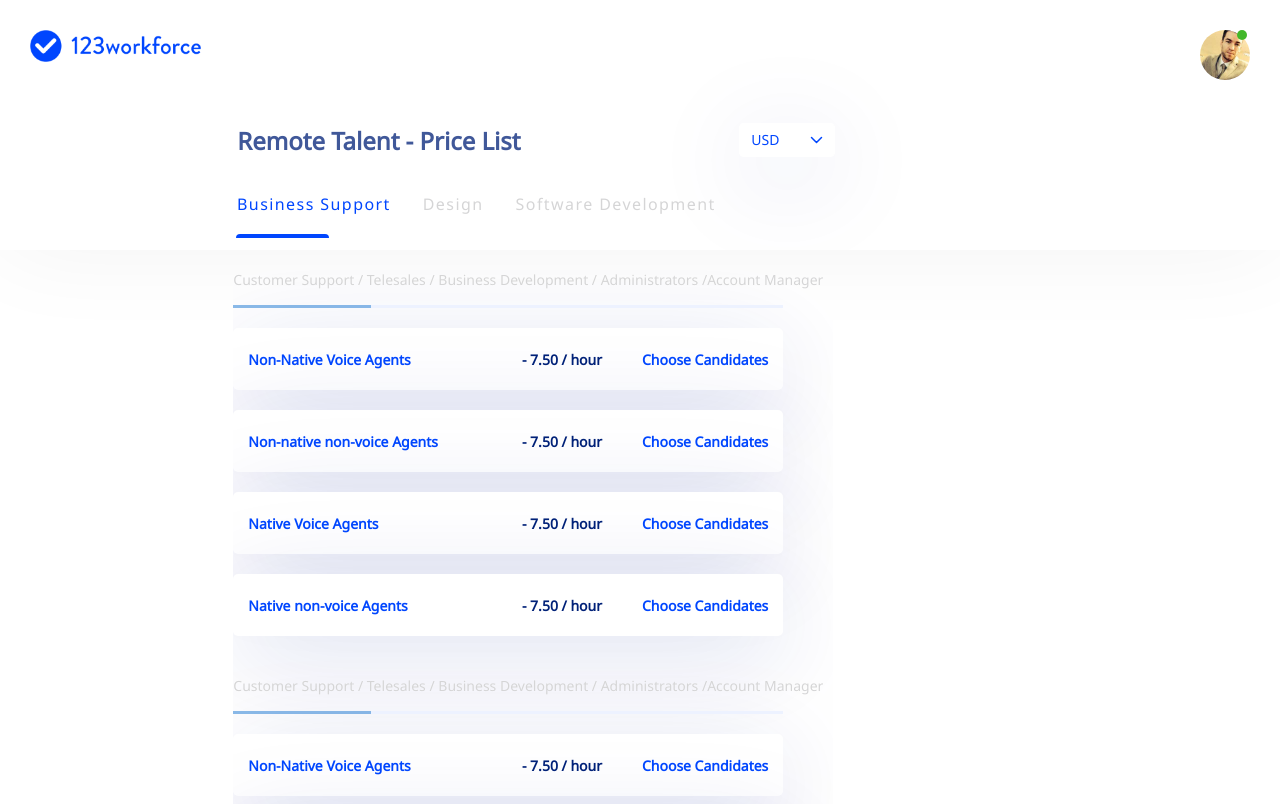
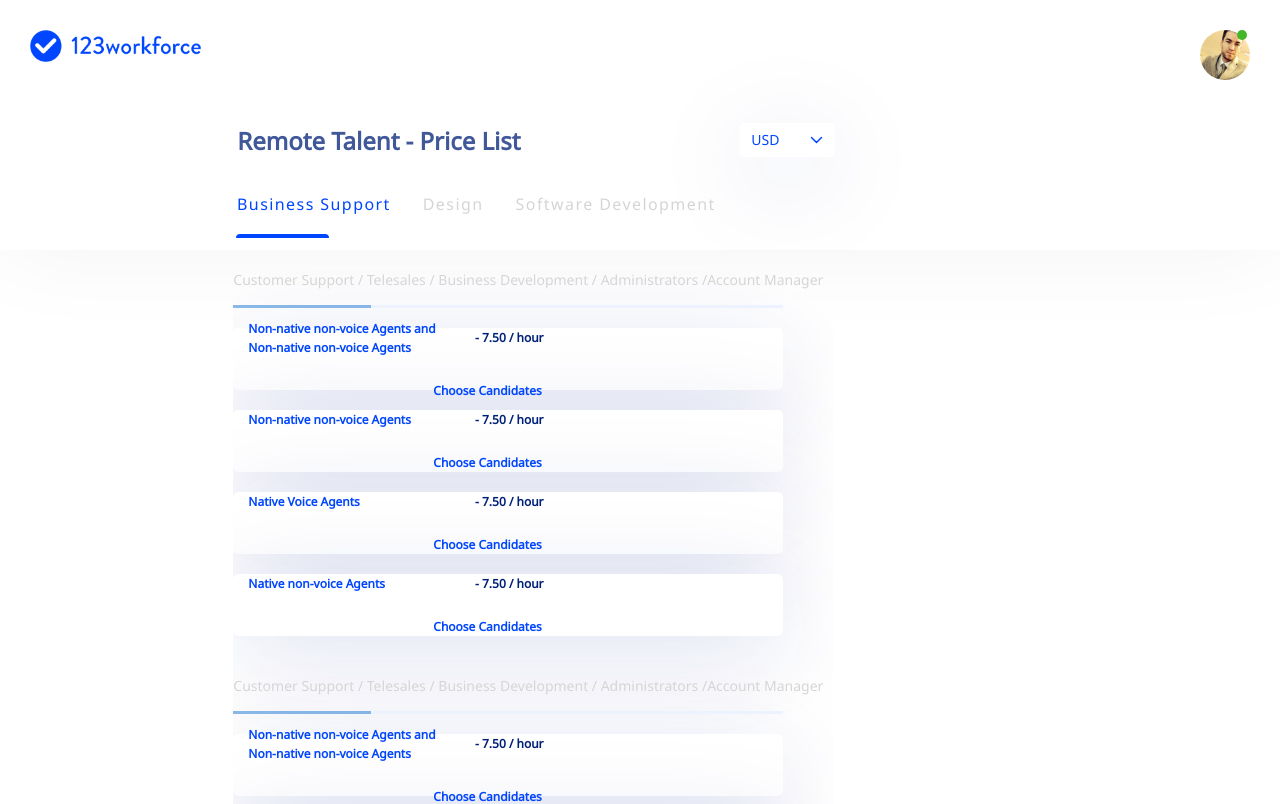
Before and after one commit to nishad-bdg/pricing-new, a Vue app: page / in a window 1280 px wide. Shown: the top 804 px of the page. Built offline with nearby package versions, Linux system fonts and the light colour scheme.

Commit message:
body card grid system updated

```diff
--- a/src/App.vue
+++ b/src/App.vue
@@ -1,8 +1,16 @@
 <template>
-  <v-app style="width:100%;">
-    <AppNavbar :tabs.sync="tabs" :currentTab.sync= "currentTab" :currency.sync = "currency" />
+  <v-app style="width: 100%">
+    <AppNavbar
+      :tabs.sync="tabs"
+      :currentTab.sync="currentTab"
+      :currency.sync="currency"
+    />
     <v-main>
-      <AppBody :tabs="tabs" :currentTab="currentTab" :currency.sync = "currency" />
+      <AppBody
+        :tabs="tabs"
+        :currentTab="currentTab"
+        :currency.sync="currency"
+      />
     </v-main>
   </v-app>
 </template>
@@ -29,27 +37,27 @@ export default {
       description: [
         {
           id: 1,
-          title: "Non-Native Voice Agents",
+          title: "Non-native non-voice Agents and Non-native non-voice Agents",
           rate: 7.5,
-          frequency: "/ hour"
+          frequency: "/ hour",
         },
         {
           id: 2,
           title: "Non-native non-voice Agents",
           rate: 7.5,
-          frequency: "/ hour"
+          frequency: "/ hour",
         },
         {
           id: 3,
           title: "Native Voice Agents",
           rate: 7.5,
-          frequency: "/ hour"
+          frequency: "/ hour",
         },
         {
           id: 4,
           title: "Native non-voice Agents",
           rate: 7.5,
-          frequency: "/ hour"
+          frequency: "/ hour",
         },
       ],
     },
@@ -63,27 +71,28 @@ export default {
         description: [
           {
             id: 1,
-            title: "Non-native non-voice Agents",
+            title:
+              "Non-native non-voice Agents and Non-native non-voice Agents",
             rate: 7.5,
-            frequency: "/ hour"
+            frequency: "/ hour",
           },
           {
             id: 2,
             title: "Non-native non-voice Agents",
             rate: 7.5,
-            frequency: "/ hour"
+            frequency: "/ hour",
           },
           {
             id: 3,
-            title: "Non-native non-voice Agents",
+            title: "Native Voice Agents",
             rate: 7.5,
-            frequency: "/ hour"
+            frequency: "/ hour",
           },
           {
             id: 4,
-            title: "Non-native non-voice Agents",
+            title: "Native non-voice Agents",
             rate: 7.5,
-            frequency: "/ hour"
+            frequency: "/ hour",
           },
         ],
       },
@@ -97,25 +106,25 @@ export default {
             id: 5,
             title: "Graphic Design",
             rate: 15,
-            frequency: "/ hour"
+            frequency: "/ hour",
           },
           {
             id: 6,
             title: "Illustration",
             rate: 20,
-            frequency: "/ hour"
+            frequency: "/ hour",
           },
           {
             id: 7,
             title: "UI/UX Design",
             rate: 25,
-            frequency:"/ hour"
+            frequency: "/ hour",
           },
           {
             id: 8,
             title: "Motion/ interaction ",
             rate: 25,
-            frequency:"/ hour"
+            frequency: "/ hour",
           },
         ],
       },
@@ -129,15 +138,14 @@ export default {
             id: 9,
             title: "Frontend Developer",
             rate: 35,
-            frequency: "/ hour"
+            frequency: "/ hour",
           },
           {
             id: 10,
             title: "Backend Developer",
             rate: 45,
-            frequency: "/ hour"
+            frequency: "/ hour",
           },
-
         ],
       },
     ],
--- a/src/components/AppBody.vue
+++ b/src/components/AppBody.vue
@@ -28,43 +28,48 @@
                         class="custom-progressbar"
                       ></v-progress-linear>
                     </div>
-
+                    <!-- card -->
                     <div
                       class="custom-card mt-5 d-flex flex-row"
                       v-for="item in currentTab.description"
                       :key="item.id"
                     >
-                      <div class="card-title flex-grow-1">
+                      <v-row align="center">
+                        <v-col lg="5" md="6" sm="8" cols="7">
+                          <div class="card-title">
                             {{ item.title }}
-                        <!-- <span class="ml-lg-4 ml-md-3 hidden-md-and-down"
-                      >- {{ rateConvertion(item.rate) }} {{ item.frequency }}
-                    </span> -->
                           </div>
-
-                      <div class="d-flex flex-lg-row-reverse flex-row">
-                        <div
-                          class="card-title d-lg-flex d-md-none d-sm-none d-none"
-                        >
-                          <a href="#"> Choose Candidates </a>
-                        </div>
-                        <div class="mobile-eye">
-                          <div class="d-flex flex-row">
-                            <div class="mr-sm-10 mr-5 card-title">
+                        </v-col>
+                        <v-col lg="3" md="3" class="hidden-md-and-down">
+                          <div class="card-title">
                             <span>
                               - {{ rateConvertion(item.rate) }}
                               {{ item.frequency }}</span
                             >
                           </div>
-                            <a
-                              href="#"
-                              class="d-lg-none d-md-flex d-sm-flex d-flex"
+                        </v-col>
+
+                        <v-col lg="4" md="3" cols="5" align="right" offset-md="3">
+                          <div class="card-title">
+                            <a href="#" class="hidden-md-and-down">
+                              Choose Candidates
+                            </a>
+                            <div
+                              class="mobile-eye d-lg-none d-flex flex-row justify-space-between"
                             >
+                              <div class="card-title">
+                                <span>
+                                  - {{ rateConvertion(item.rate) }}
+                                  {{ item.frequency }}</span
+                                >
+                              </div>
                               <img src="../assets/images/eye.svg" alt="" />
-                            </a>
                             </div>
                           </div>
+                        </v-col>
+                      </v-row>
                     </div>
-                    </div>
+                    <!-- Card -->
                   </div>
                 </div>
               </v-tab-item>
@@ -157,7 +162,7 @@ export default {
       font-family: "Noto Sans" !important;
       font-style: normal;
       font-weight: 600;
-      font-size: 14px;
+      font-size: 12px;
       line-height: 19px;
       color: #0046fe;
       @media screen and (max-width: 400px) {
@@ -184,7 +189,7 @@ export default {
     .mobile-eye {
       @media screen and (max-width: 359px) {
         img {
-          width: 50%;
+          width: 20% !important;
           height: auto;
         }
       }
```
Lines whose indentation alone changed are shown as unchanged.
